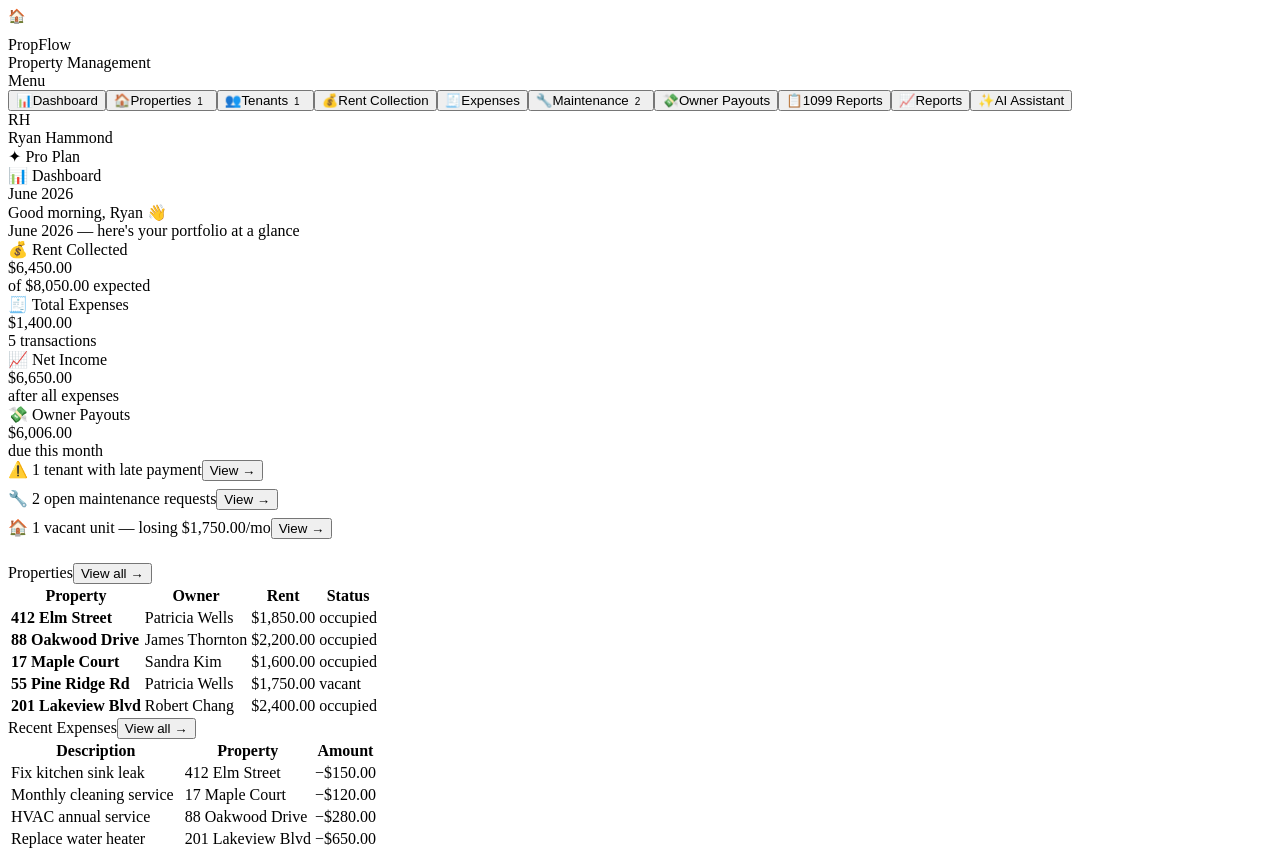
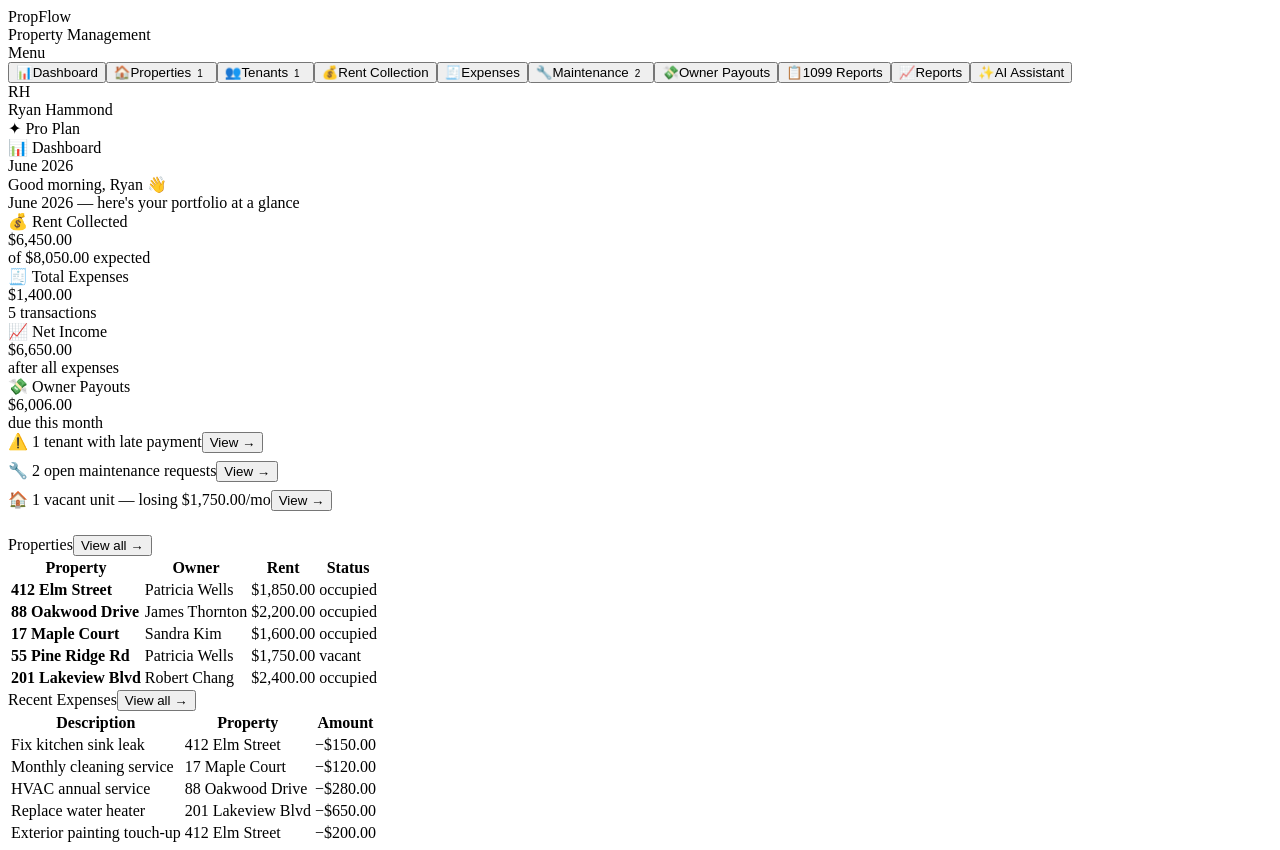
Before and after one commit to ryanhammond2398/propflow, a Next.js app: page /app in a window 1280 px wide. Shown: the top 850 px of the page. Built offline with nearby package versions, Linux system fonts and the light colour scheme.

Commit message:
Add files via upload

```diff
--- a/pages/app.js
+++ b/pages/app.js
@@ -135,8 +135,7 @@ export default function App() {
         <aside className="sidebar">
           <div className="sidebar-logo">
             <div className="logo-mark">
-              <div className="logo-icon" style={{ width: 28, height: 28, fontSize: 14, flexShrink: 0 }}>🏠</div>
-              <span style={{ color: 'var(--text)' }}>Prop</span><span>Flow</span>
+              Prop<span>Flow</span>
             </div>
             <div className="logo-sub">Property Management</div>
           </div>
--- a/styles/globals.css
+++ b/styles/globals.css
@@ -300,8 +300,8 @@ body {
 
 .logo-mark {
   font-size: 20px; font-weight: 800;
-  letter-spacing: -0.5px; color: var(--text);
-  display: flex; align-items: center; gap: 8px;
+  letter-spacing: -0.5px;
+  display: flex; align-items: center;
 }
 
 .logo-mark span { color: var(--accent2); }
```
